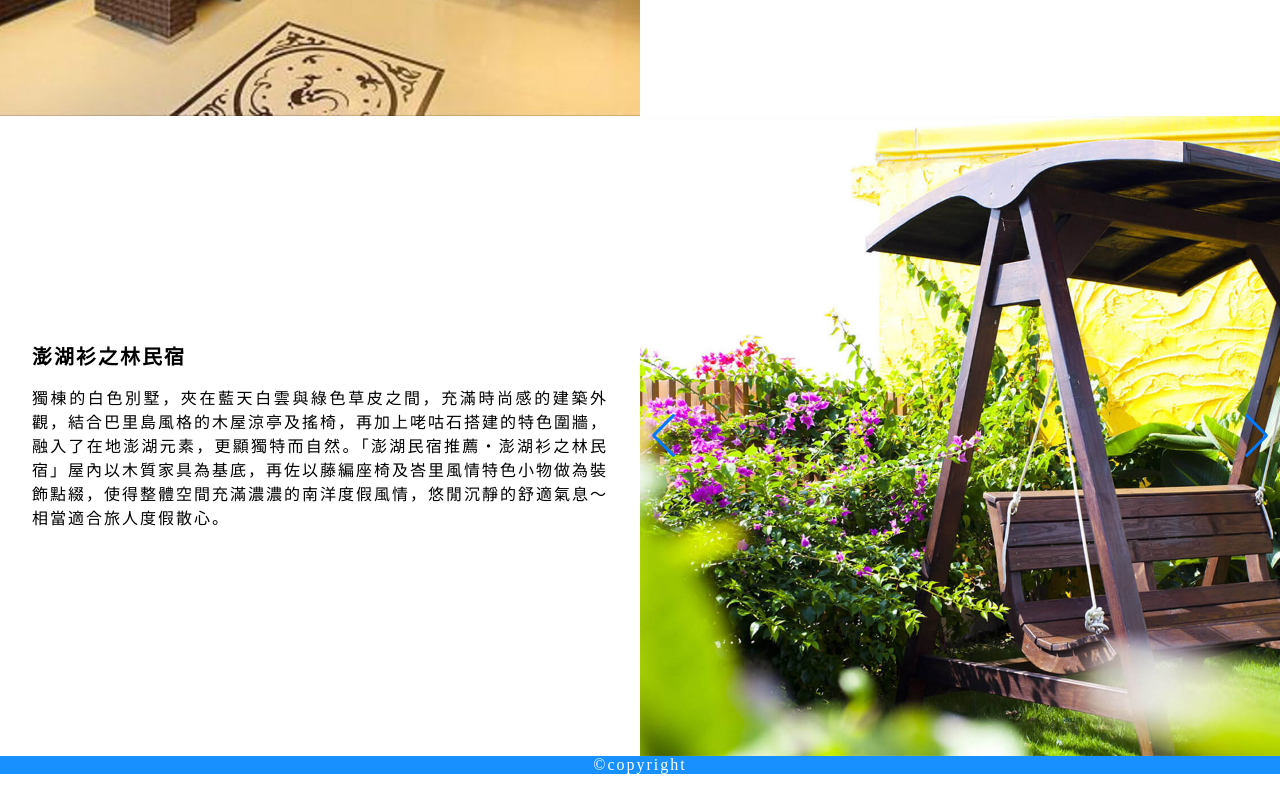
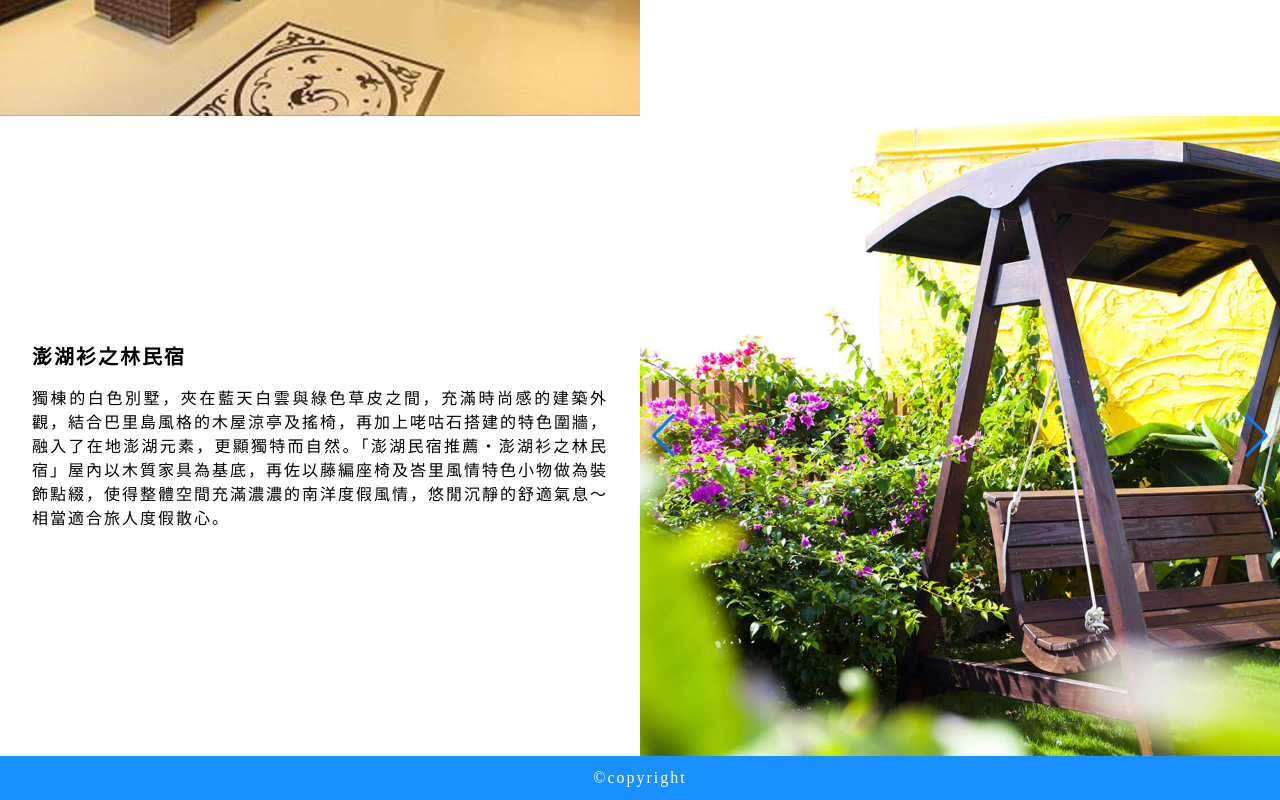
Before and after one commit to giemini/--, a plain HTML site: page index.html in a window 1280 px wide. Shown: the part 6277-7077 px from the top of the page. Before the commit the page ends 7051 px from the top, so only its background shows below. Drawn offline with nearby package versions, Linux system fonts and the light colour scheme.

Commit message:
Add files via upload

```diff
--- a/css/header.css
+++ b/css/header.css
@@ -85,6 +85,7 @@ footer {
     text-align: center;
     letter-spacing: 2px;
     background-color: rgb(25, 144, 255);
+    padding: 1% 0%;
 }
 
 @media screen and (max-width:415px) {
```
